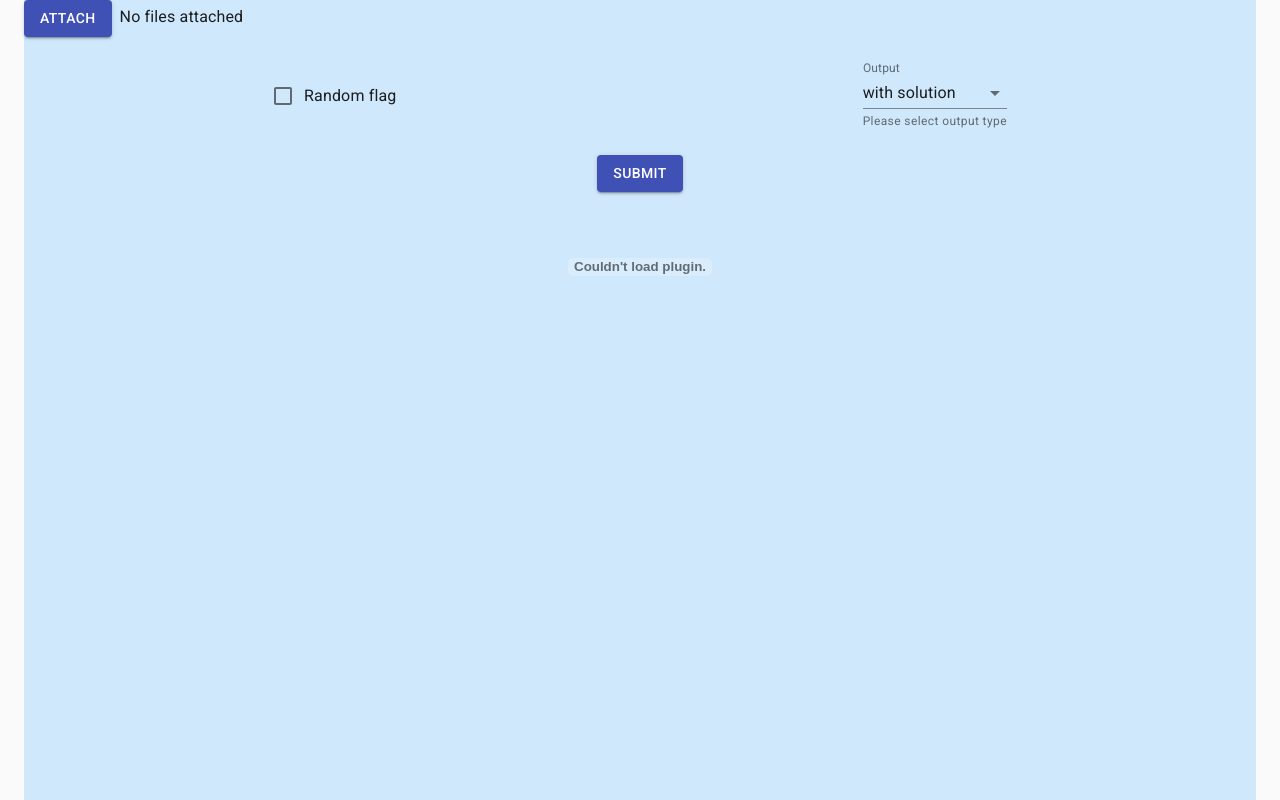
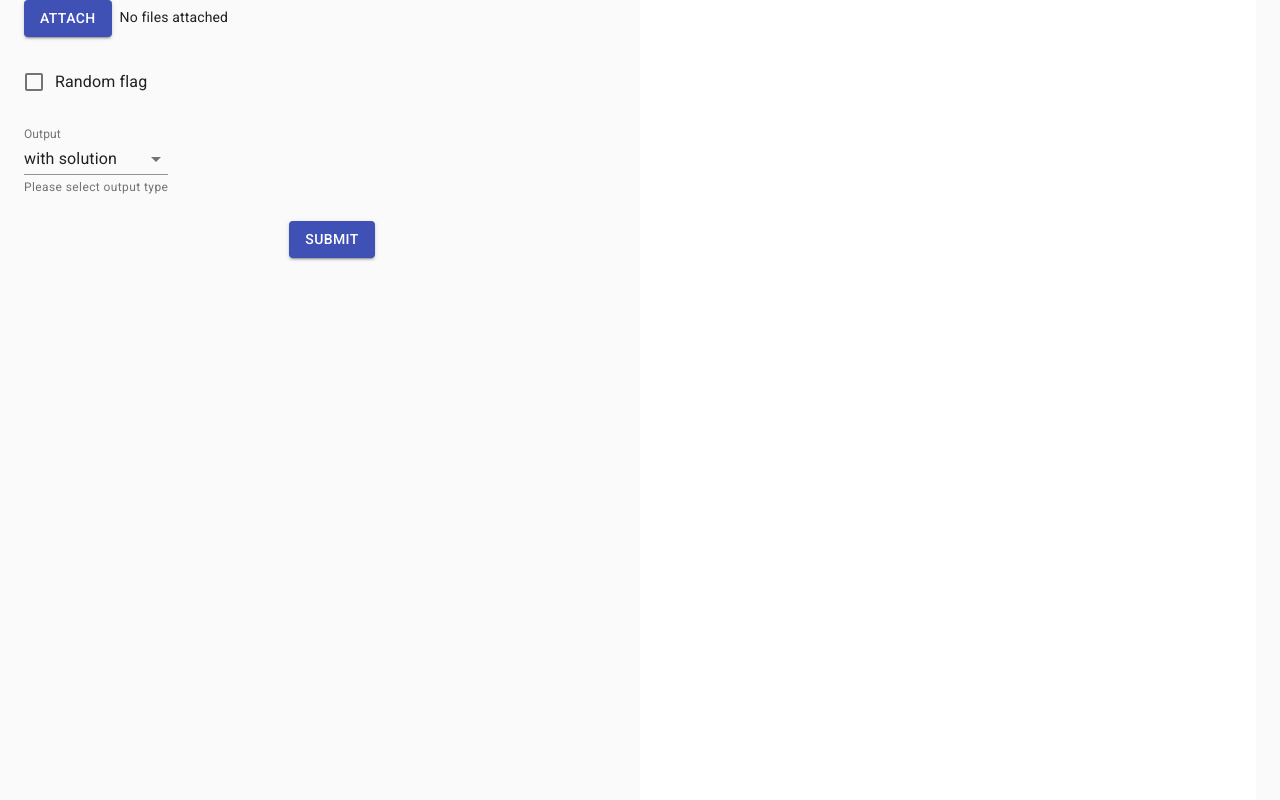
Before and after one commit to SlimTim10/icemaker-client, a React (Create React App) app: page / in a window 1280 px wide. Built offline with nearby package versions, Linux system fonts and the light colour scheme.

Commit message:
Add spinner while loading

```diff
--- a/src/App.js
+++ b/src/App.js
@@ -1,44 +1,56 @@
 import React, { useState } from 'react'
 import axios from 'axios'
 // import { last } from 'ramda'
+import { makeStyles } from '@material-ui/core/styles'
 import CssBaseline from '@material-ui/core/CssBaseline'
-import Typography from '@material-ui/core/Typography'
 import Container from '@material-ui/core/Container'
+import Link from '@material-ui/core/Link'
+import Button from '@material-ui/core/Button'
 import Box from '@material-ui/core/Box'
+import CircularProgress from '@material-ui/core/CircularProgress'
 
 import Form from './Components/Form'
 
 import './App.css'
 
-// TEST
-const b64toBlob = (b64Data, contentType = '', sliceSize = 512) => {
-    const byteCharacters = atob(b64Data);
-    const byteArrays = [];
+const useStyles = makeStyles((theme) => ({
+  container: {
+    display: 'flex',
+    justifyContent: 'space-between'
+  },
+  leftSide: {
+    flex: '1'
+  },
+  rightSide: {
+    flex: '1'
+  },
+  loader: {
+    display: 'flex',
+    justifyContent: 'center'
+  },
+  pdf: {
+    display: 'flex',
+    flexDirection: 'column',
+    justifyContent: 'center',
+    alignItems: 'center',
+    height: '100vh',
+    backgroundColor: theme.palette.background.paper
+  },
+  downloadPdf: {
+    maxWidth: 200,
+    marginTop: 6,
+    marginBottom: 6
+  }
+}))
 
-    for (let offset = 0; offset < byteCharacters.length; offset += sliceSize) {
-        const slice = byteCharacters.slice(offset, offset + sliceSize),
-            byteNumbers = new Array(slice.length);
-        for (let i = 0; i < slice.length; i++) {
-            byteNumbers[i] = slice.charCodeAt(i);
-        }
-        const byteArray = new Uint8Array(byteNumbers);
+const App = () => {
+  const classes = useStyles()
 
-        byteArrays.push(byteArray);
-    }
-
-    const blob = new Blob(byteArrays, { type: contentType });
-    return blob;
-}
-
-export default function App() {
   const [pdfData, setPdfData] = useState(null)
+  const [pdfName, setPdfName] = useState(null)
+  const [isLoading, setIsLoading] = useState(false)
 
   const pdfObjectSrc = `data:application/pdf;base64,${pdfData}`
-
-  // TEST
-  const contentType = "application/pdf"
-  const blob = b64toBlob(pdfData, contentType)
-  const blobUrl = URL.createObjectURL(blob)
 
   const submitForm = ({
     files, randomFlag, outputType
@@ -48,6 +60,7 @@ export default function App() {
     formData.append('random', randomFlag)
     formData.append('outFlag', outputType)
     formData.append('submit1', 'putDatabase') // temporary
+    setIsLoading(true)
 
     axios.post('/uploadprb', formData, {
       headers: {
@@ -57,33 +70,33 @@ export default function App() {
     }).then(response => {
       console.log('response:', response)
       console.log('data:', response.data)
+      if (!response.data) return;
       setPdfData(response.data.PdfContent)
+      setPdfName(response.data.PdfName)
+      setIsLoading(false)
     })
   }
 
   return (
     <React.Fragment>
       <CssBaseline />
-      <Container fixed>
-        <Typography component="div" style={{ backgroundColor: '#cfe8fc', height: '100vh' }}>
+      <Container maxWidth={false} className={classes.container}>
 
+        <Box className={classes.leftSide}>
           <Form {...{submitForm}} />
+        </Box>
 
-          <Box>
-            {pdfData && <object data={pdfObjectSrc} height="100%" width="100%" type="application/pdf" aria-label="pdf"></object>}
-          </Box>
-          <Box>
+        <Box className={classes.rightSide}>
+          <Box className={classes.pdf}>
+            {isLoading && <CircularProgress />}
+            {pdfName && <Button className={classes.downloadPdf} variant="contained" color="primary" component={Link} href={pdfObjectSrc} download={pdfName + '.pdf'}>Download PDF</Button>}
             {pdfData && <iframe src={pdfObjectSrc} height="100%" width="100%" type="application/pdf" title="pdf"></iframe>}
           </Box>
-          <Box>
-            {pdfData && <embed src={blobUrl} height="100%" width="100%" type="application/pdf"></embed>}
-          </Box>
-          <Box>
-            {<embed src="http://localhost:3000/oneProblem.pdf" height="100%" width="100%" type="application/pdf"></embed>}
-          </Box>
+        </Box>
 
-        </Typography>
       </Container>
     </React.Fragment>
   )
 }
+
+export default App
--- a/src/Components/Form/FileInput.js
+++ b/src/Components/Form/FileInput.js
@@ -1,4 +1,4 @@
-import { makeStyles } from '@material-ui/core/styles';
+import { makeStyles } from '@material-ui/core/styles'
 import Box from '@material-ui/core/Box'
 import List from '@material-ui/core/List'
 import Button from '@material-ui/core/Button'
--- a/src/Components/Form/index.js
+++ b/src/Components/Form/index.js
@@ -1,5 +1,5 @@
 import { useState } from 'react'
-import { makeStyles } from '@material-ui/core/styles';
+import { makeStyles } from '@material-ui/core/styles'
 import Box from '@material-ui/core/Box'
 import Button from '@material-ui/core/Button'
 
@@ -8,10 +8,6 @@ import RandomInput from './RandomInput'
 import OutputTypeInput from './OutputTypeInput'
 
 const useStyles = makeStyles((theme) => ({
-  options: {
-    display: 'flex',
-    justifyContent: 'space-around'
-  },
   submit: {
     display: 'flex',
     justifyContent: 'center'
@@ -38,8 +34,10 @@ const Form = ({ submitForm }) => {
     <form onSubmit={handleSubmit}>
       <FileInput {...{files, setFiles}} />
 
-      <Box className={classes.options} p={3}>
+      <Box pt={3} pb={3}>
         <RandomInput {...{randomFlag, setRandomFlag}} />
+      </Box>
+      <Box pb={3}>
         <OutputTypeInput {...{outputType, setOutputType}} />
       </Box>
 
```
